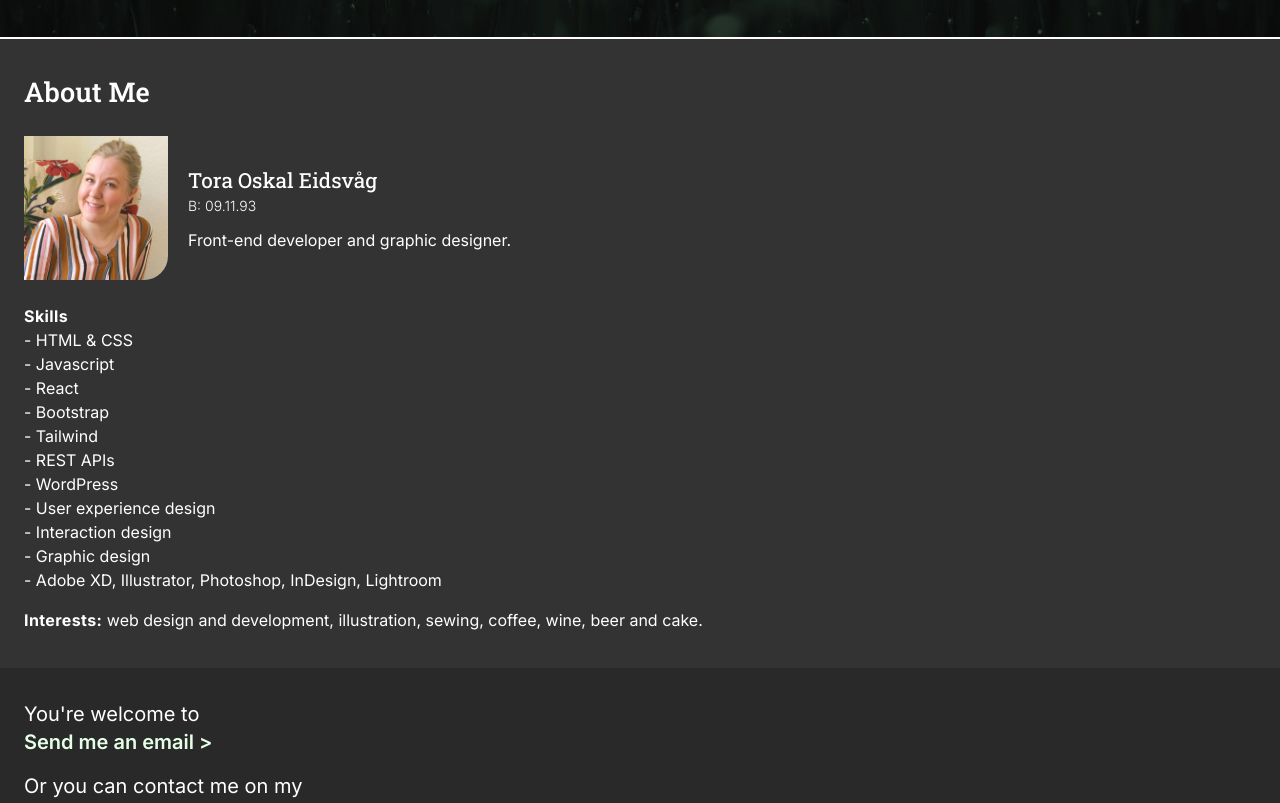
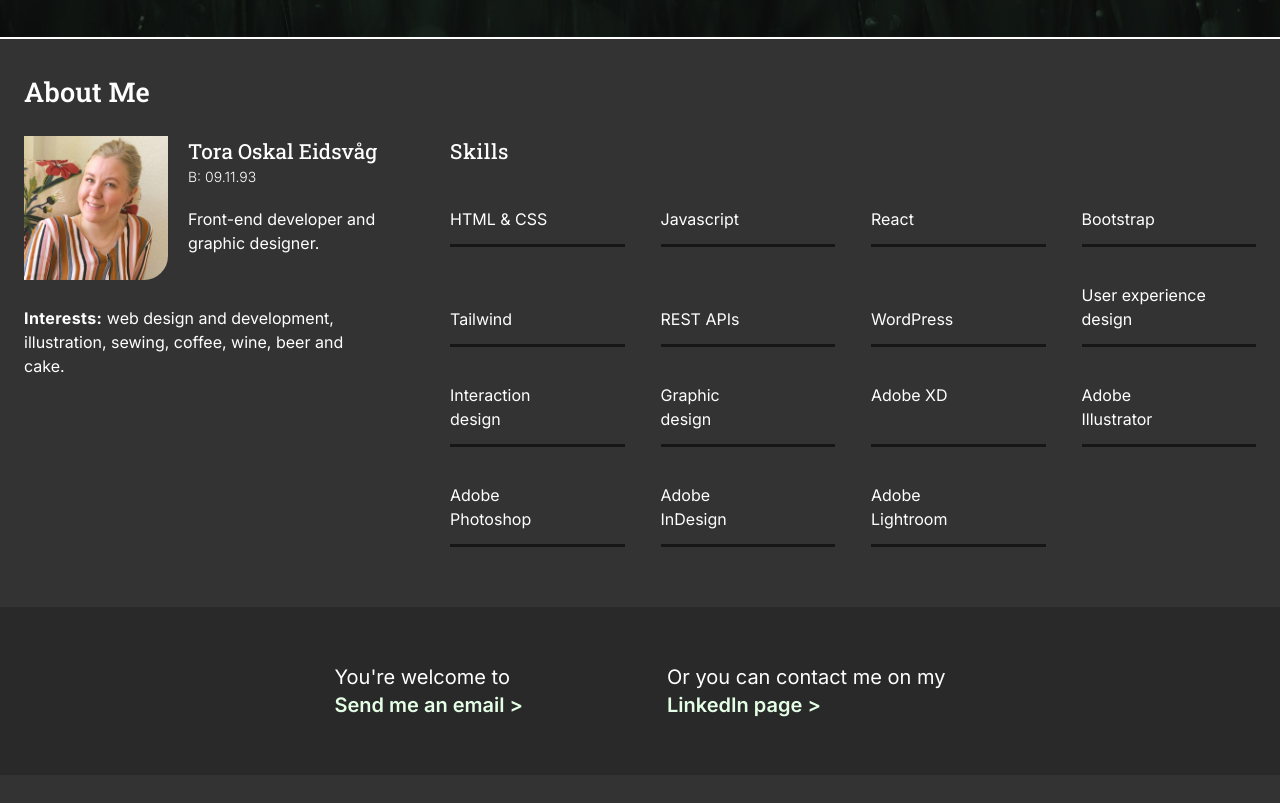
Before and after one commit to toratapp/teidsvag-portfolio, a React (Vite) app: page /#/ in a window 1280 px wide. Shown: the part 457-1260 px from the top of the page. Built offline with nearby package versions, Linux system fonts and the light colour scheme.

Commit message:
Layout/design improvements

```diff
--- a/src/App.css
+++ b/src/App.css
@@ -45,7 +45,7 @@ h3 {
 }
 
 .welcome-section {
-  background-image: url("./assets/field.jpg");
+  background-image: url("./assets/field-2200.jpg");
   background-repeat: no-repeat;
   background-clip: border-box;
   background-position: center;
@@ -62,3 +62,63 @@ h3 {
   border-top: 2px solid #ffffff;
   border-bottom: 2px solid #ffffff;
 }
+
+.skills-section p {
+  border-bottom: solid 3px #161616;
+}
+
+.skills-section h3 {
+  margin-bottom: -20px !important;
+}
+
+@media (min-width: 1024px) {
+  .about-me-h1 {
+    grid-area: about-heading;
+  }
+
+  .tora-image-and-text {
+    grid-area: tora;
+  }
+
+  .skills-section {
+    grid-area: skills;
+  }
+
+  .interests-section {
+    grid-area: interests;
+    margin-top: -198px !important;
+  }
+
+  .bio-p {
+    margin-top: 20px !important;
+  }
+
+  .contact-email-linkedin-section {
+    grid-area: contact;
+  }
+
+  .about-me-section {
+    grid-template-columns: repeat(2, minmax(0, 1fr));
+    grid-template-areas:
+    "about-heading about-heading"
+    "tora skills"
+    "interests skills"
+    "contact contact";
+  }
+}
+
+@media (min-width: 1130px) {
+  .about-me-section {
+    grid-template-columns: 410px 1fr !important;
+  }
+
+  .skills-section {
+    grid-template-columns: repeat(4, minmax(0, 1fr)) !important;
+    margin: 24px 24px 24px 40px !important;
+  }
+
+  .interests-section {
+    margin-top: -148px !important;
+  }
+
+}
--- a/src/components/homePageContent/AboutMe.jsx
+++ b/src/components/homePageContent/AboutMe.jsx
@@ -1,14 +1,16 @@
 import ContactEmailLinkedIn from "./ContactEmailLinkedIn";
-import SkillsAndInterests from "./SkillsAndInterests";
+import Interests from "./Interests";
+import Skills from "./Skills";
 import ToraImageAndText from "./ToraImageAndText";
 
 
 function AboutMe() {
   return (
-    <section className="about-me-section">
-      <h2 className="mt-8 ml-6 mr-6">About Me</h2>
+    <section className="about-me-section grid max-w-screen-xl mx-auto">
+      <h2 className="about-me-h1 mt-8 ml-6 mr-6">About Me</h2>
       <ToraImageAndText />
-      <SkillsAndInterests />
+      <Skills />
+      <Interests />
       <ContactEmailLinkedIn />
     </section>
    );
--- a/src/components/homePageContent/ContactEmailLinkedIn.jsx
+++ b/src/components/homePageContent/ContactEmailLinkedIn.jsx
@@ -1,10 +1,14 @@
 function ContactEmailLinkedIn() {
   return (
-    <section className="contact-email-linkedin-section mt-9 text-xl px-6 py-8">
-      <p>You&apos;re welcome to</p>
-      <a href="mailto:tora@teidsvag.com" className="block inter-text-link text-primary">Send me an email &gt;</a>
-      <p className="mt-4">Or you can contact me on my</p>
-      <a href="https://linkedin.com/in/toraoeidsvag/" className="block inter-text-link text-primary">LinkedIn page &gt;</a>
+    <section className="contact-email-linkedin-section mt-9 text-xl px-6 py-8 lg:py-14 flex flex-col md:flex-row md:justify-center md:gap-36">
+      <div>
+        <p>You&apos;re welcome to</p>
+        <a href="mailto:tora@teidsvag.com" className="block inter-text-link text-primary">Send me an email &gt;</a>
+      </div>
+      <div>
+        <p className="mt-4 md:mt-0">Or you can contact me on my</p>
+        <a href="https://linkedin.com/in/toraoeidsvag/" className="block inter-text-link text-primary">LinkedIn page &gt;</a>
+      </div>
     </section>
    );
 }
--- /dev/null
+++ b/src/components/homePageContent/Interests.jsx
@@ -0,0 +1,11 @@
+function Interests() {
+  return (
+    <div className="interests-section m-6">
+      <p className="mt-4">
+        <span className="font-bold tracking-wide">Interests:</span> web design and development, illustration, sewing, coffee, wine, beer and cake.
+      </p>
+    </div>
+   );
+}
+
+export default Interests;
--- /dev/null
+++ b/src/components/homePageContent/Skills.jsx
@@ -0,0 +1,24 @@
+function Skills() {
+  return (
+    <div className="skills-section m-6 grid grid-cols-2 sm:grid-cols-3 gap-9">
+      <h3 className="font-bold tracking-wide col-span-full">Skills</h3>
+      <p className="h-16 pt-6">HTML & CSS</p>
+      <p className="h-16 pt-6">Javascript</p>
+      <p className="h-16 pt-6">React</p>
+      <p className="h-16 pt-6">Bootstrap</p>
+      <p className="h-16 pt-6">Tailwind</p>
+      <p className="h-16 pt-6">REST APIs</p>
+      <p className="h-16 pt-6">WordPress</p>
+      <p className="h-16">User experience<br></br>design</p>
+      <p className="h-16">Interaction<br></br>design</p>
+      <p className="h-16">Graphic<br></br>design</p>
+      <p className="h-16">Adobe XD</p>
+      <p className="h-16">Adobe<br></br>Illustrator</p>
+      <p className="h-16">Adobe<br></br>Photoshop</p>
+      <p className="h-16">Adobe<br></br>InDesign</p>
+      <p className="h-16">Adobe<br></br>Lightroom</p>
+    </div>
+   );
+}
+
+export default Skills;
--- a/src/components/homePageContent/SkillsAndInterests.jsx
+++ /dev/null
@@ -1,23 +0,0 @@
-function SkillsAndInterests() {
-  return (
-    <div className="m-6">
-        <p className="font-bold tracking-wide">Skills</p>
-        <p>- HTML & CSS</p>
-        <p>- Javascript</p>
-        <p>- React</p>
-        <p>- Bootstrap</p>
-        <p>- Tailwind</p>
-        <p>- REST APIs</p>
-        <p>- WordPress</p>
-        <p>- User experience design</p>
-        <p>- Interaction design</p>
-        <p>- Graphic design</p>
-        <p>- Adobe XD, Illustrator, Photoshop, InDesign, Lightroom</p>
-        <p className="mt-4">
-          <span className="font-bold tracking-wide">Interests:</span> web design and development, illustration, sewing, coffee, wine, beer and cake.
-        </p>
-      </div>
-   );
-}
-
-export default SkillsAndInterests;
--- a/src/components/homePageContent/ToraImageAndText.jsx
+++ b/src/components/homePageContent/ToraImageAndText.jsx
@@ -2,14 +2,14 @@ import tora from "../../assets/tora.jpg";
 
 function ToraImageAndText() {
   return (
-    <div className="m-6 flex flex-row gap-5 items-center">
+    <div className="tora-image-and-text m-6 flex flex-row gap-5 items-center lg:items-start lg:h">
       <figure className="max-w-36 flex-1">
         <img src={tora} className="rounded-br-3xl" alt="Tora headshot" />
       </figure>
       <div className="flex-1">
         <h3>Tora Oskal Eidsvåg</h3>
         <p className="font-light text-sm">B: 09.11.93</p>
-      <p className="mt-3">Front-end developer and graphic designer.</p>
+        <p className="bio-p mt-3">Front-end developer and graphic designer.</p>
       </div>
     </div>
    );
--- a/src/components/homePageContent/WebsitesSection.jsx
+++ b/src/components/homePageContent/WebsitesSection.jsx
@@ -8,14 +8,16 @@ import Card from "./Card";
 
 function WebsitesSection() {
   return (
-    <section className="mt-12 mx-6">
+    <div className="max-w-screen-xl mx-auto">
+      <section className="mt-20 mx-6">
         <WebsitesIntro />
-      <div className="my-6 grid gap-10 grid-cols-1">
+        <div className="my-6 grid gap-10 grid-cols-1 md:grid-cols-2 lg:grid-cols-3">
           <Card title="Bid and buy" image={bidAndBuyPreview} description={bidAndBuyDescription} deployedURL={bidAndBuyDeployedURL} repoURL={bidAndBuyRepoURL} />
           <Card title="Luminate webshop" image={luminatePreview} description={luminateDescription} deployedURL={luminateDeployedURL} repoURL={luminateRepoURL} />
           <Card title="Giggles" image={gigglesPreview} description={gigglesDescription} deployedURL={gigglesDeployedURL} repoURL={gigglesRepoURL} />
         </div>
       </section>
+    </div>
   );
 }
 
--- a/src/components/pages/HomePage.jsx
+++ b/src/components/pages/HomePage.jsx
@@ -4,7 +4,7 @@ import Welcome from "../homePageContent/Welcome";
 
 function HomePage() {
   return (
-    <div className="mt-20 min-h-screen max-w-screen-xl mx-auto">
+    <div className="mt-20 min-h-screen">
       <Welcome />
       <AboutMe />
       <WebsitesSection />
```
Also changed, not shown: src/assets/field-2200.jpg (added). Lines whose indentation alone changed are shown as unchanged.
